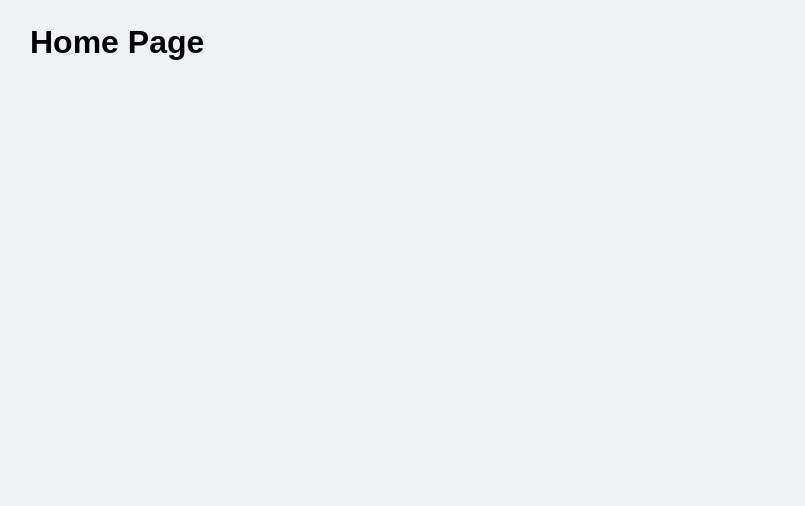
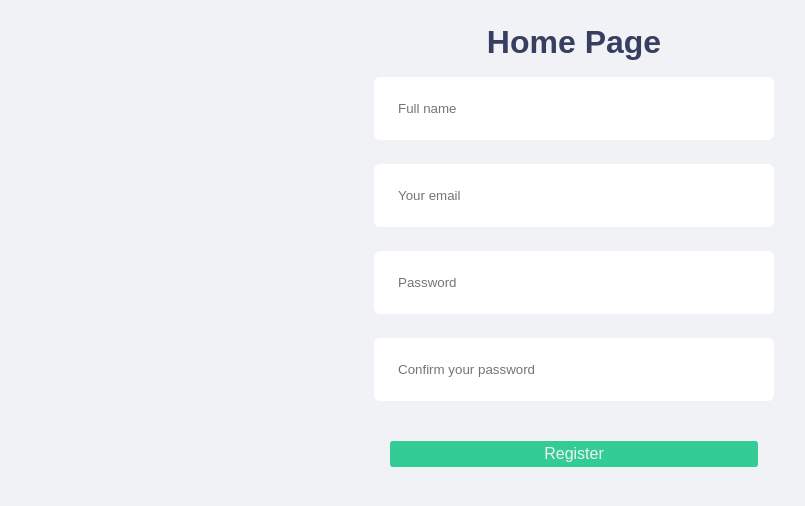
Before and after one commit to dancosta-fed/auth_next_app, a Next.js app: page / in a window 1280 px wide. Shown: the top 506 px of the page, without its empty margins (66-871 px from the left). Built offline with nearby package versions, Linux system fonts and the light colour scheme.

Commit message:
created a simple form on nextjs

```diff
--- a/pages/index.jsx
+++ /dev/null
@@ -1,8 +0,0 @@
-import { Container } from "./styles"
-export default function Home() {
-  return (
-    <Container>
-      <h1>Home Page</h1>
-    </Container>
-  )
-}
--- a/pages/styles.jsx
+++ /dev/null
@@ -1,23 +0,0 @@
-import styled from "styled-components"
-
-export const Container = styled.main `
-  max-width: 1120px;
-  margin: 0 auto;
-  padding: 1.5rem 1rem;
-`;
-
-export const Button = styled.button`
-  /* Adapt the colors based on primary prop */
-  background: var(--green);
-  color: var(--background);
-
-  font-size: 1em;
-  margin: 1em;
-  padding: 0.25em 1em;
-  border-radius: 3px;
-  border: none;
-
-  &:hover {
-    filter: brightness(0.9)
-  }
-`;
--- /dev/null
+++ b/src/components/auth/Registration.jsx
@@ -0,0 +1,75 @@
+import React, { useState } from "react";
+import { useForm } from "react-hook-form";
+import { Button, FormWrapper, Input, ErrorMessage } from "../../pages/styles";
+import { yupResolver } from '@hookform/resolvers/yup';
+import * as yup from 'yup'
+
+export const Registration = () => {
+  // const formInput = {
+  //   email: email,
+  //   password: password,
+  //   password_confirmation: password_confirmation
+  // }
+
+  // form validation rules
+  const validationSchema = yup.object().shape({
+    name: yup.string()
+    .required('Name needs at least 3 characters')
+    .min(3),
+
+    email: yup.string()
+           .email()
+           .required(),
+
+    password: yup.string()
+        .required('Password must be at least 6 characters')
+        .min(6),
+    confirmPassword: yup.string()
+        .required('must match password')
+        .oneOf([yup.ref('password')], 'Passwords must match')
+  })
+
+  const formOptions = { resolver: yupResolver(validationSchema) }
+
+
+  const { register, handleSubmit, formState:{ errors } } = useForm(formOptions)
+
+  const [data, setData] = useState()
+
+  return (
+    <FormWrapper
+      action="submit"
+      onSubmit={handleSubmit((data) => setData(console.log(data)))}
+    >
+      <Input
+        {...register("FullName")}
+        placeholder="Full name"
+        type="name"
+      />
+      <ErrorMessage>{errors?.name?.message}</ErrorMessage>
+
+      <Input
+        {...register("email")}
+        placeholder="Your email"
+        type="email"
+      />
+      <ErrorMessage>{errors?.email?.message}</ErrorMessage>
+
+      <Input
+        {...register("password")}
+        placeholder="Password"
+        type="password"
+      />
+      <ErrorMessage>{errors?.password?.message}</ErrorMessage>
+
+      <Input
+        {...register("password_confirmation")}
+        placeholder="Confirm your password"
+        type="password"
+      />
+      <ErrorMessage>{errors?.confirmPassword?.message}</ErrorMessage>
+
+      <Button type="submit"> Register </Button>
+    </FormWrapper>
+  )
+}
--- a/pages/_app.jsx
+++ b/src/pages/_app.jsx
@@ -1,4 +1,4 @@
-import { GlobalStyle } from '../styles/globals'
+import { GlobalStyle } from '../../styles/globals'
 
 function MyApp({ Component, pageProps }) {
   return (
--- a/pages/dashboard.jsx
+++ b/src/pages/dashboard.jsx
@@ -1,10 +1,10 @@
-import { Container, Button } from "./styles"
+import { Container, Button, Title } from "./styles"
 import Link from 'next/link'
 
 export default function Dashboard() {
   return (
     <Container>
-      <h1>Dashboard</h1>
+      <Title>Dashboard</Title>
       {/* {' '} == > add space  */}
       {' '}
 
--- /dev/null
+++ b/src/pages/index.jsx
@@ -0,0 +1,10 @@
+import { Registration } from "../components/auth/Registration"
+import { Container, Title } from "./styles"
+export default function Home() {
+  return (
+    <Container>
+      <Title>Home Page</Title>
+      <Registration />
+    </Container>
+  )
+}
--- /dev/null
+++ b/src/pages/styles.jsx
@@ -0,0 +1,60 @@
+import styled from "styled-components"
+
+export const Container = styled.main `
+  max-width: 1120px;
+  margin: 0 auto;
+  padding: 1.5rem 1rem;
+`;
+
+export const Title = styled.h1 `
+  text-align: center;
+  color: var(--text-title);
+`;
+
+export const Button = styled.button`
+  /* Adapt the colors based on primary prop */
+  background: var(--green);
+  color: var(--background);
+
+  font-size: 1em;
+  margin: 1em;
+  padding: 0.25em 1em;
+  border-radius: 3px;
+  border: none;
+
+  &:hover {
+    filter: brightness(0.9);
+  };
+`;
+
+export const FormWrapper = styled.form `
+  display: flex;
+  flex-direction: column;
+  width: 100%;
+  max-width: 400px;
+  margin-left: auto;
+  margin-right: auto;
+`;
+
+export const Input = styled.input `
+  border: 0;
+  border-radius: 6px;
+  padding: 1.5rem;
+
+  &:first-child {
+    margin-top: 1rem;
+  }
+
+  &:focus {
+    outline-color: var(--green)
+  }
+`;
+
+export const ErrorMessage = styled.span`
+
+font-weight: 600;
+color: var(--red);
+margin-bottom: 1rem;
+margin-left: 16px;
+margin-top: 0.5rem;
+`
```
Also changed, not shown: package.json (+8 -2 lines), src/pages/api/hello.js (renamed from pages/api/hello.js), 2 other files (tests, documents, lock files or other folders).
